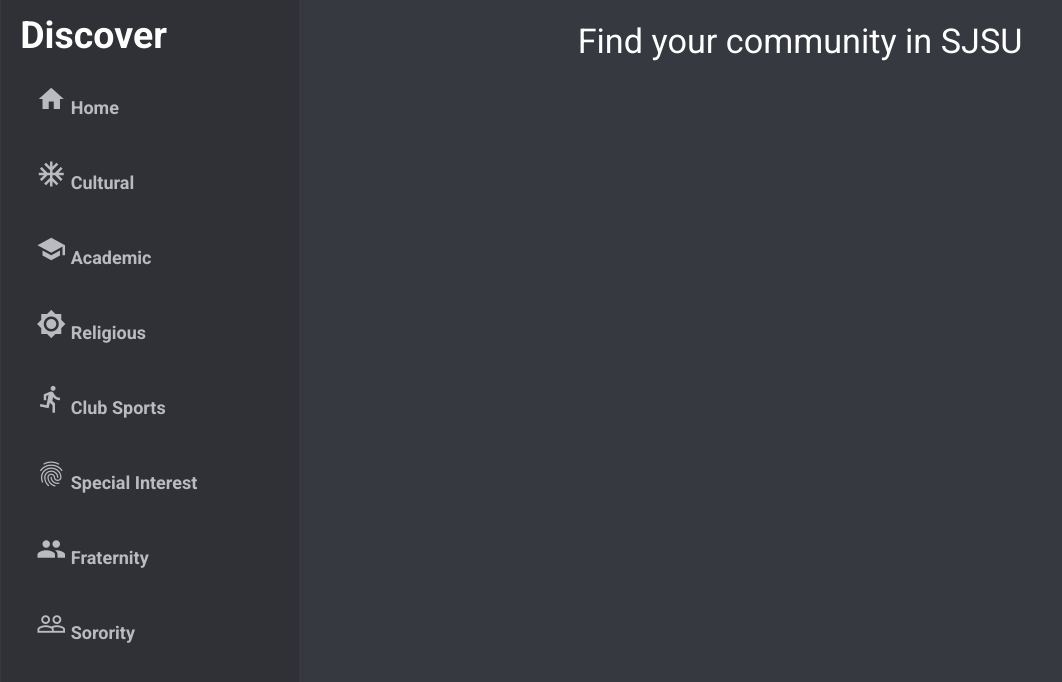
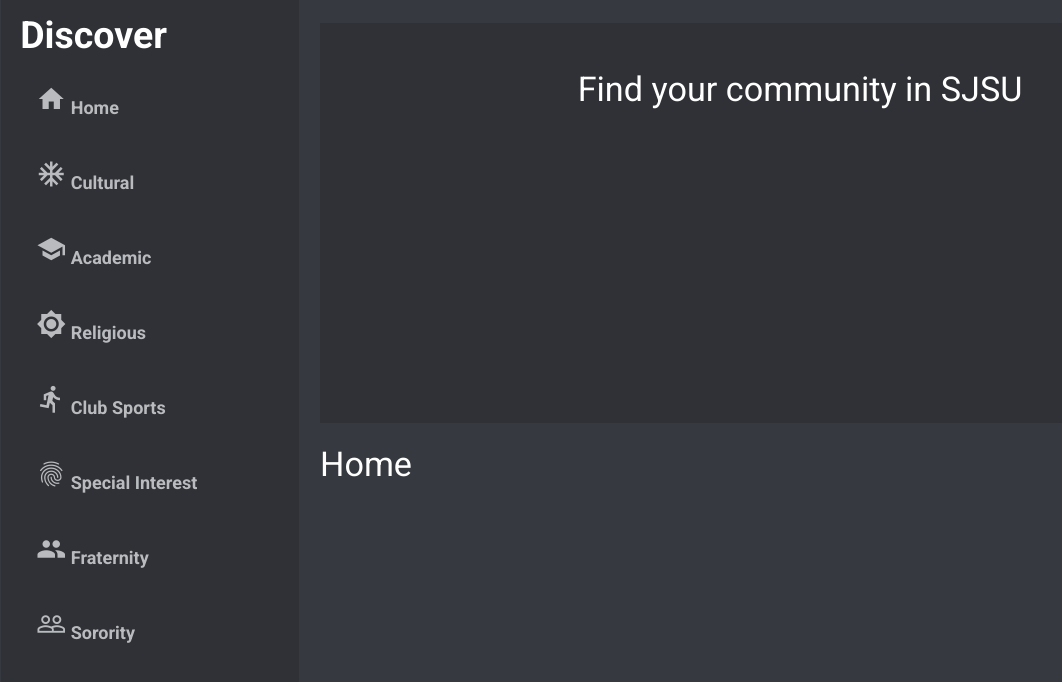
Before and after one commit to aibarrola/DiscordUniversityExplore, a React (Create React App) app: page / in a window 1280 px wide. Shown: the top 682 px of the page, without its empty margins (0-1062 px from the left). Built offline with nearby package versions, Linux system fonts and the light colour scheme.

Commit message:
changed hover color and minor styling changes

```diff
--- a/src/components/Header.css
+++ b/src/components/Header.css
@@ -2,9 +2,14 @@
     width: 100%;
     height: 400px;
     text-align: center;
+    background-color: var(--dark-grey);
 }
 
 .search{
     width: 20%;
     color: red;
 }
+
+.headerTitle{
+    padding-top: 5%;
+}
--- a/src/components/Header.js
+++ b/src/components/Header.js
@@ -6,7 +6,7 @@ function Header(){
     return(
         <div className="header">
             <div className="banner">
-                <h4> Find your community in SJSU </h4>
+                <h4 className="headerTitle"> Find your community in SJSU </h4>
                 {/* Search bar  */}
 
             </div>
--- a/src/components/Main.js
+++ b/src/components/Main.js
@@ -2,17 +2,6 @@ import React from 'react';
 import Home from '../components/pages/Home';
 
 function Main({page}){
-
-
-
-    // switch(page){
-    //     case "Home":
-    //         <h1> Home </h1>
-
-    //     case "Cultural":
-    //         <h2> Cultural </h2>
-
-    // }
 
 
 
@@ -21,9 +10,9 @@ function Main({page}){
 
     return(
         <div>
+            <h4> {page} </h4>
 
-
-
+            {/* list of organizations */}
 
         </div>
     )
--- a/src/components/SideButton.css
+++ b/src/components/SideButton.css
@@ -1,5 +1,5 @@
 .sideButton{
-    background-color: var(--dark-grey);
+    /* background-color: var(--dark-grey); */
     color: var(--light-grey);
     width: 85%;
     font-weight: bold;
@@ -11,7 +11,21 @@
     margin-left: 15px;
 }
 
-.sideButton:hover{
+.sideButtonClicked{
+    background-color: var(--dark-grey);
+    color: var(--light-grey);
+    width: 85%;
+    font-weight: bold;
+    font-size: 1.2rem;
+    border-radius: 10px;
+    padding-top: 10px;
+    padding-bottom: 10px;
+    padding-left: 20px;
+    margin-left: 15px;
     background-color: #7289DA;
     color: white;
 }
+
+.sideButton:hover{
+    background-color: var(--grey);
+}
--- a/src/components/SideButton.js
+++ b/src/components/SideButton.js
@@ -1,9 +1,9 @@
 import React from 'react';
 import './SideButton.css'
 
-function SideButton({buttonName, iconName,page, changePage}){
+function SideButton({buttonName, iconName,page, changePage, bgColor}){
     return(
-        <p className="sideButton" onClick={() => changePage(page)}><i className="small material-icons">{iconName}</i> {buttonName} </p>
+        <p className='sideButton' onClick={() => changePage(page)}><i className="small material-icons">{iconName}</i>  {buttonName} </p>
         )
 }
 
--- a/src/components/pages/ExplorePage/ExplorePage.js
+++ b/src/components/pages/ExplorePage/ExplorePage.js
@@ -14,6 +14,7 @@ function ExplorePage(){
 
     const [page, setPage] = useState("Home")
 
+
     const changePage = newPage =>{
         setPage(newPage);
     }
@@ -23,7 +24,7 @@ function ExplorePage(){
             <div className="row">
 
                 <div className="col s3">
-                    <Sidebar changePage={changePage} />
+                    <Sidebar changePage={changePage}/>
                 </div>
 
                 <div className="col s9">
```
Also changed, not shown: src/components/Sidebar.js (+7 -2 lines).
